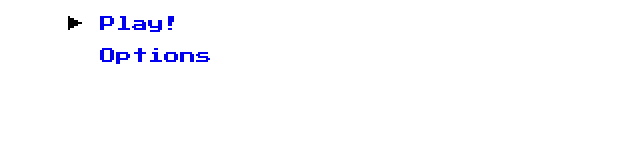
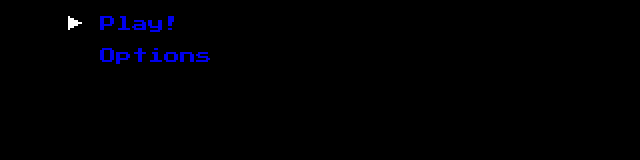
Before and after one commit to merroth/tank-game, a plain HTML site: page index.html in a window 1280 px wide. In both pictures the pointer is over the link "Play!". Shown: the whole page, without its empty margins (0-640 px from the left). Drawn offline with Linux system fonts and the light colour scheme.

Commit message:
Black background

```diff
--- a/style/styles.css
+++ b/style/styles.css
@@ -18,6 +18,8 @@ html, head, body {
 body {
 	font-family: 'PressStart2P', 'sans-serif';
 	font-size: 16px;
+	background-color: #000;
+	color: #fff;
 }
 
 a {
@@ -27,7 +29,7 @@ a {
 a:hover:before {
 	content: '\25b6\00a0';
 	display: inline-block;
-	color: #000;
+	color: #fff;
 }
 
 a:hover {
```
